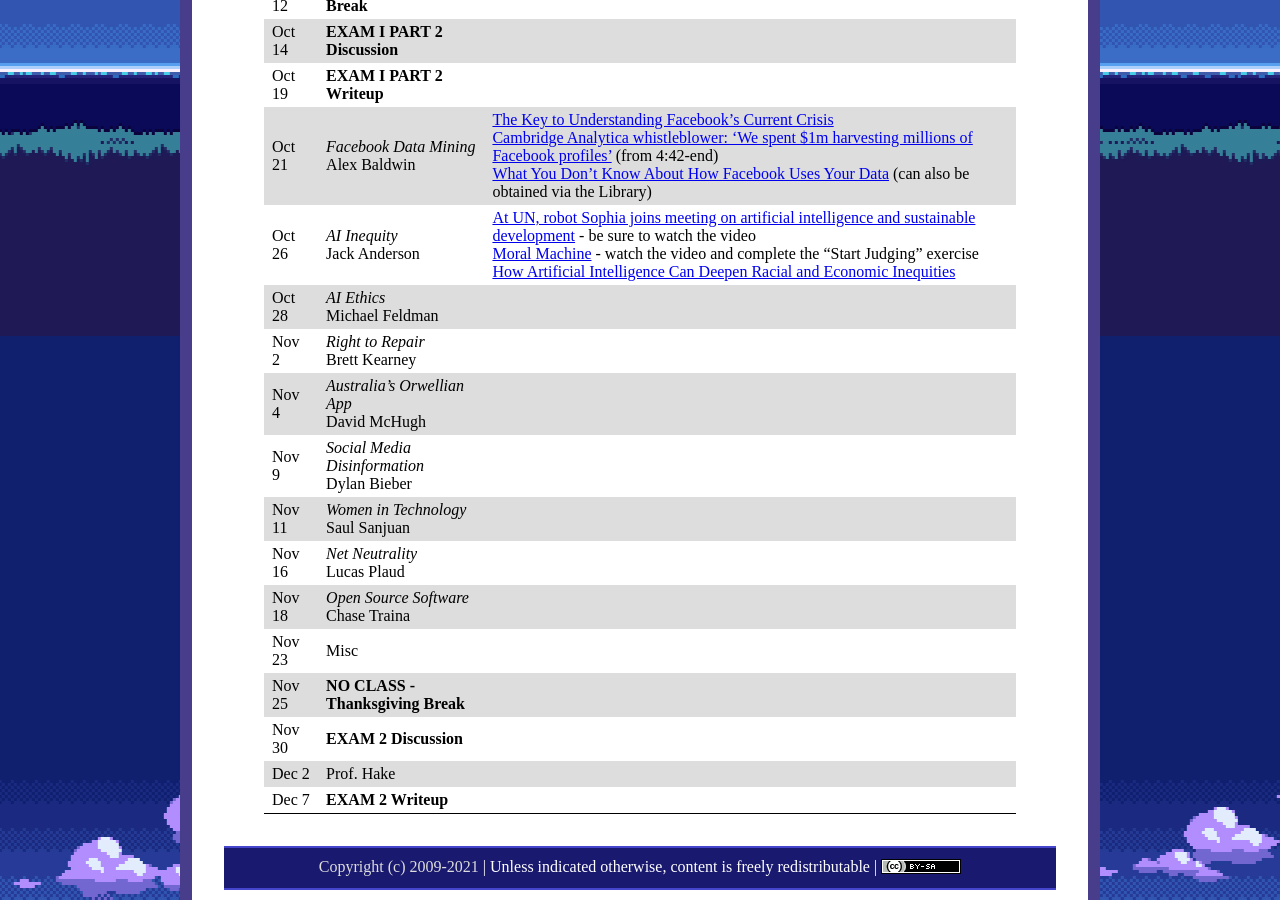
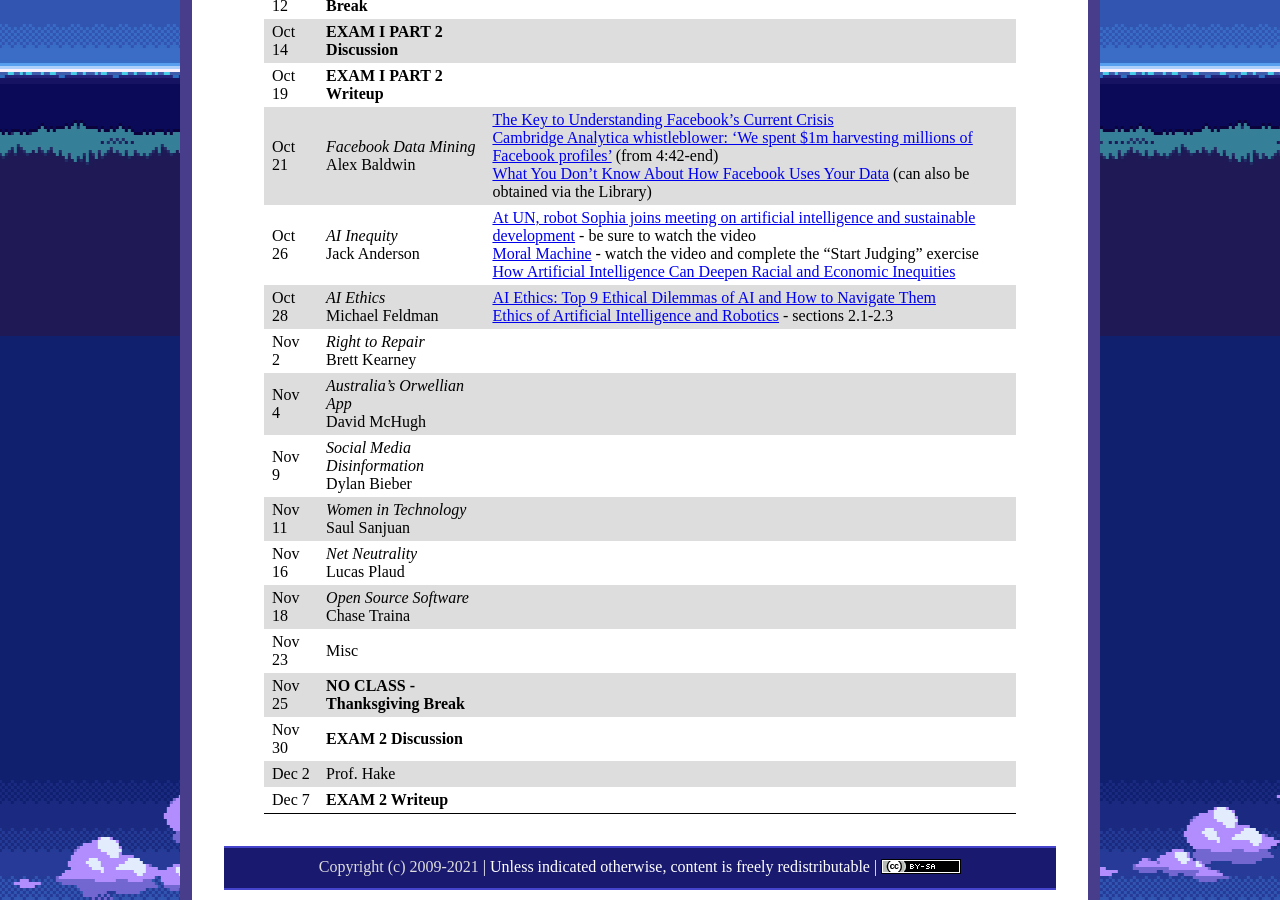
Before and after one commit to ycpcs/cs456-fall2021, a Jekyll site: the page built from schedule/index.md, in a window 1280 px wide and 900 px high, scrolled down 1464 px. Built offline with Jekyll 4.4.1, drawn with Linux system fonts in a browser that asks for light colours.

Commit message:
add Michael articles
add Michael articles

```diff
--- a/schedule/index.md
+++ b/schedule/index.md
@@ -33,7 +33,7 @@ All reading materials can be accessed via [Schmidt Library](http://library.ycp.e
 > Oct 19  | **EXAM I PART 2 Writeup** | |
 > Oct 21  | *Facebook Data Mining* <br /> Alex Baldwin | [The Key to Understanding Facebook's Current Crisis](https://www.youtube.com/watch?v=U4qooWtovhU) <br /> [Cambridge Analytica whistleblower: 'We spent $1m harvesting millions of Facebook profiles'](https://www.youtube.com/watch?v=FXdYSQ6nu-M)  (from 4:42-end) <br /> [What You Don’t Know About How Facebook Uses Your Data](https://www.nytimes.com/2018/04/11/technology/facebook-privacy-hearings.html) (can also be obtained via the Library)|
 > Oct 26  | *AI Inequity* <br /> Jack Anderson | [At UN, robot Sophia joins meeting on artificial intelligence and sustainable development](https://news.un.org/en/story/2017/10/568292-un-robot-sophia-joins-meeting-artificial-intelligence-and-sustainable#.Wd58rRjMxmA) - be sure to watch the video <br /> [Moral Machine](https://www.moralmachine.net/) - watch the video and complete the "Start Judging" exercise <br /> [How Artificial Intelligence Can Deepen Racial and Economic Inequities](https://www.aclu.org/news/privacy-technology/how-artificial-intelligence-can-deepen-racial-and-economic-inequities/) |
-> Oct 28  | *AI Ethics* <br /> Michael Feldman | |
+> Oct 28  | *AI Ethics* <br /> Michael Feldman | [AI Ethics: Top 9 Ethical Dilemmas of AI and How to Navigate Them](https://research.aimultiple.com/ai-ethics/) <br /> [Ethics of Artificial Intelligence and Robotics](https://plato.stanford.edu/entries/ethics-ai/) - sections 2.1-2.3 |
 > Nov 2   | *Right to Repair* <br /> Brett Kearney | |
 > Nov 4   | *Australia's Orwellian App* <br /> David McHugh | |
 > Nov 9   | *Social Media Disinformation* <br /> Dylan Bieber | |
```
